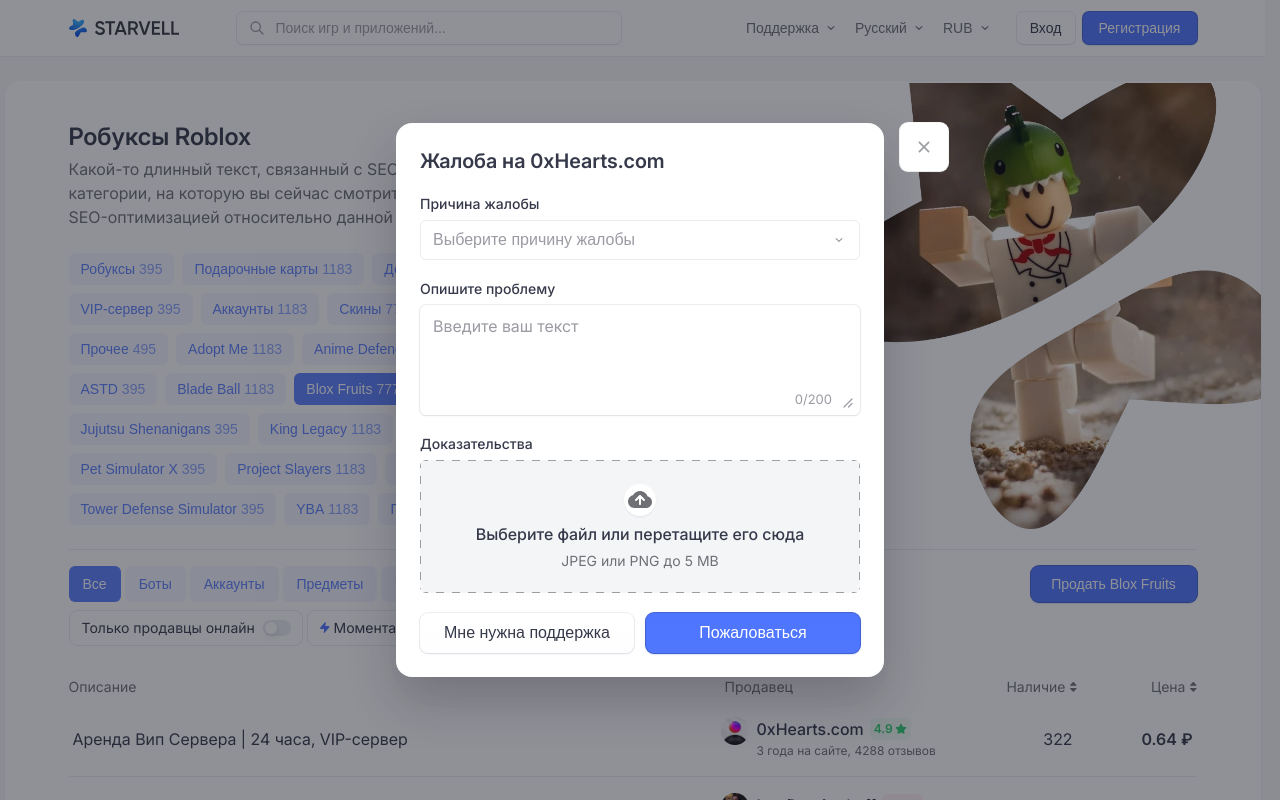
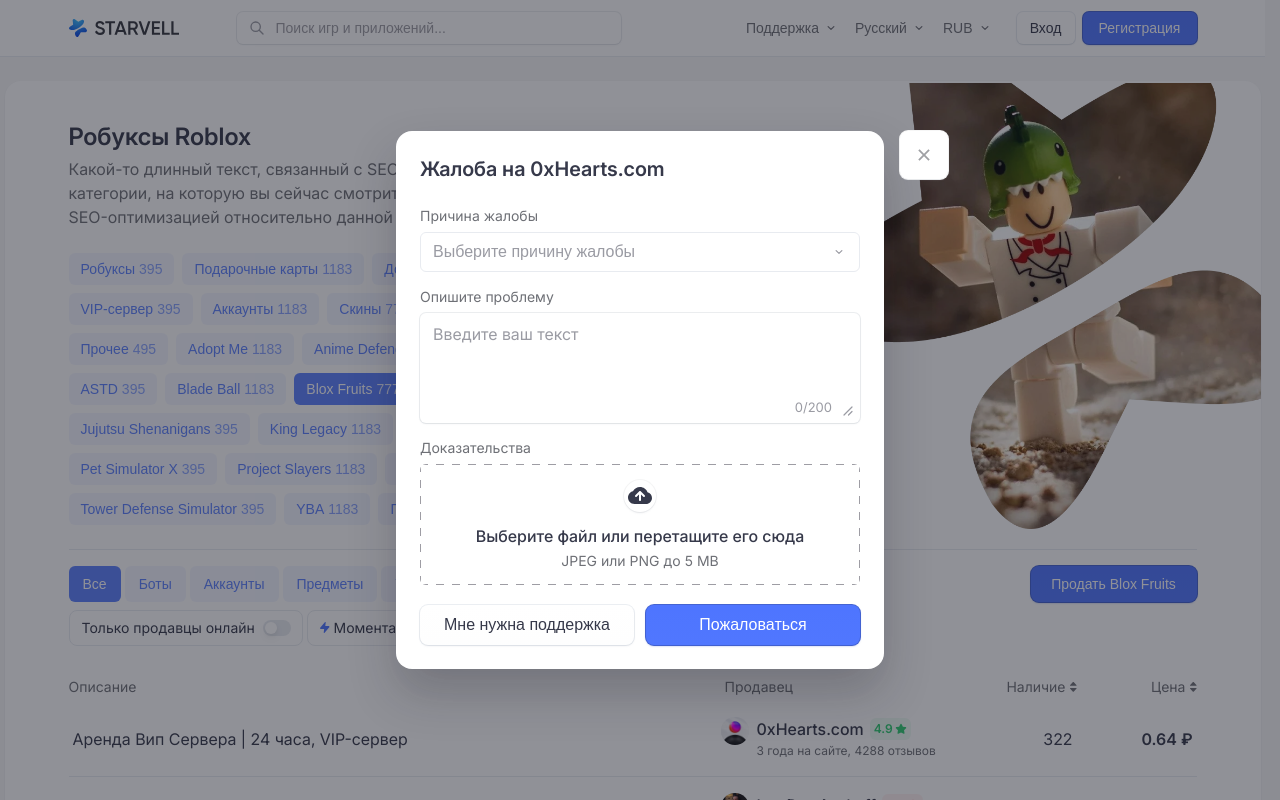
Before and after one commit to 0xseppuk/game-page-test, a Next.js app: page / in a window 1280 px wide. Both pictures are taken after a click on the button "Продать Blox Fruits". Shown: the top 800 px of the page. Built offline with nearby package versions, Linux system fonts and the light colour scheme.

Commit message:
fix modal

```diff
--- a/src/shared/ui/dropdown/styles.module.scss
+++ b/src/shared/ui/dropdown/styles.module.scss
@@ -45,9 +45,9 @@
   height: 36px;
   padding: 8px;
   font-size: 14px;
+  font-weight: 400;
   color: $color-text-muted;
   text-align: left;
-  font-weight: 400;
   cursor: pointer;
   background: none;
   border: none;
--- a/src/views/game-page/components/OffersTable/styles.module.scss
+++ b/src/views/game-page/components/OffersTable/styles.module.scss
@@ -9,9 +9,9 @@
   align-items: center;
   padding: 16px 0 12px;
   font-size: 14px;
+  font-weight: 400;
+  line-height: 20px;
   color: $color-text-gray;
-  line-height: 20px;
-  font-weight: 400;
 }
 
 .description {
@@ -118,9 +118,9 @@
   padding: 2px 4px;
   font-size: 12px;
   font-weight: 600;
-  border-radius: $border-radius-default;
   line-height: 18px;
   letter-spacing: 0;
+  border-radius: $border-radius-default;
 
   &_high {
     color: $color-rating-high;
@@ -146,23 +146,23 @@
   overflow: hidden;
   text-overflow: ellipsis;
   font-size: 12px;
+  line-height: 18px;
   color: $color-text-gray;
+  letter-spacing: 0;
   white-space: nowrap;
-  line-height: 18px;
-  letter-spacing: 0;
 }
 
 .availability {
-  text-align: right;
   font-weight: 400;
   line-height: 24px;
+  text-align: right;
   letter-spacing: 0;
 }
 
 .price {
   font-weight: 600;
+  line-height: 24px;
   text-align: right;
-  line-height: 24px;
 }
 
 .moreButton {
--- a/src/views/game-page/components/ReportModal/ReportModal.tsx
+++ b/src/views/game-page/components/ReportModal/ReportModal.tsx
@@ -8,6 +8,7 @@
 import { cn } from "@/shared/lib/cn"
 import styles from "./styles.module.scss"
 
+const REASON_PLACEHOLDER = "Выберите причину жалобы"
 const REASONS = [
   "Мошенничество",
   "Продавец не выходит на связь",
@@ -32,7 +33,7 @@
           panelClassName={styles.reasonPanel}
           trigger={({ open, toggle }) => (
             <button type="button" className={cn(styles.select, open && styles.select_open)} onClick={toggle}>
-              <span className={cn(!reason && styles.placeholder)}>{reason ?? "Выберите причину жалобы"}</span>
+              <span className={cn(!reason && styles.placeholder)}>{reason ?? REASON_PLACEHOLDER}</span>
               <ChevronIcon className={cn(styles.chevron, !open && styles.chevron_closed)} />
             </button>
           )}
--- a/src/views/game-page/components/ReportModal/styles.module.scss
+++ b/src/views/game-page/components/ReportModal/styles.module.scss
@@ -3,10 +3,10 @@
 .modal {
   display: flex;
   flex-direction: column;
-  gap: 20px;
 }
 
 .title {
+  margin-bottom: 24px;
   font-size: 20px;
   font-weight: 600;
   line-height: 28px;
@@ -17,12 +17,16 @@
   display: flex;
   flex-direction: column;
   gap: 8px;
+
+  & + & {
+    margin-top: 16px;
+  }
 }
 
 .label {
   font-size: 14px;
-  font-weight: 500;
-  color: $color-text-muted;
+  font-weight: 400;
+  color: $color-text-gray;
 }
 
 .reasonDropdown {
@@ -80,11 +84,9 @@
   position: relative;
   display: flex;
   flex-direction: column;
-  gap: 8px;
   align-items: center;
-  padding: 24px 16px;
+  padding: 16px 27px;
   cursor: pointer;
-  background-color: $color-surface-muted;
   background-image:
     linear-gradient(to right, $color-border-gray-hover 50%, transparent 50%),
     linear-gradient(to right, $color-border-gray-hover 50%, transparent 50%),
@@ -138,7 +140,8 @@
   justify-content: center;
   width: 32px;
   height: 32px;
-  color: $color-text-gray;
+  margin-bottom: 12px;
+  color: $color-text-muted;
   background: $color-white;
   border-radius: 50%;
   box-shadow:
@@ -148,8 +151,10 @@
 }
 
 .dropzoneText {
+  margin-bottom: 4px;
   font-size: 16px;
   font-weight: 500;
+  line-height: 24px;
   color: $color-text-muted;
   @include transition(color, 0.15s);
 }
@@ -162,6 +167,7 @@
 .actions {
   display: flex;
   gap: 12px;
+  margin-top: 20px;
 
   > button {
     font-size: 16px;
```
